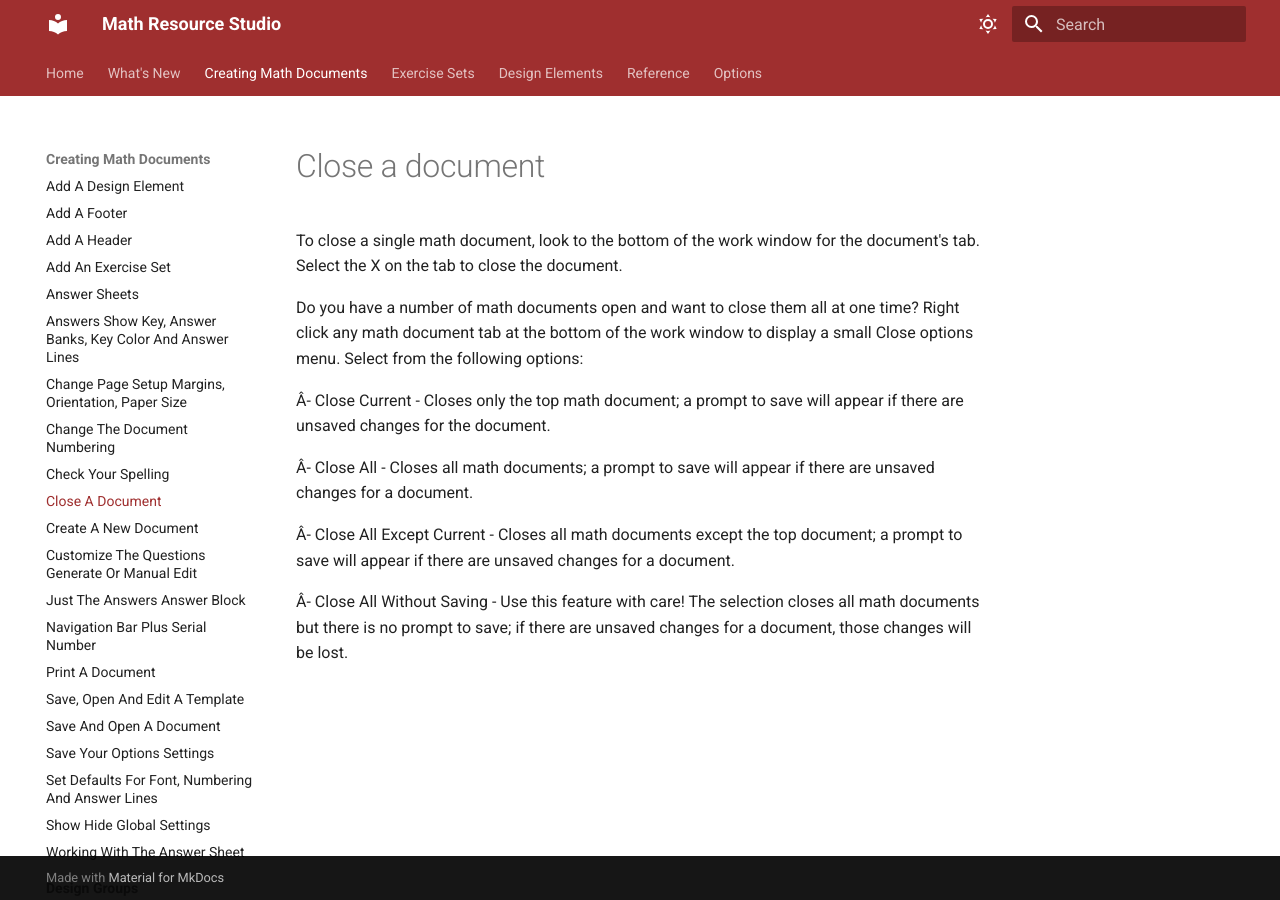
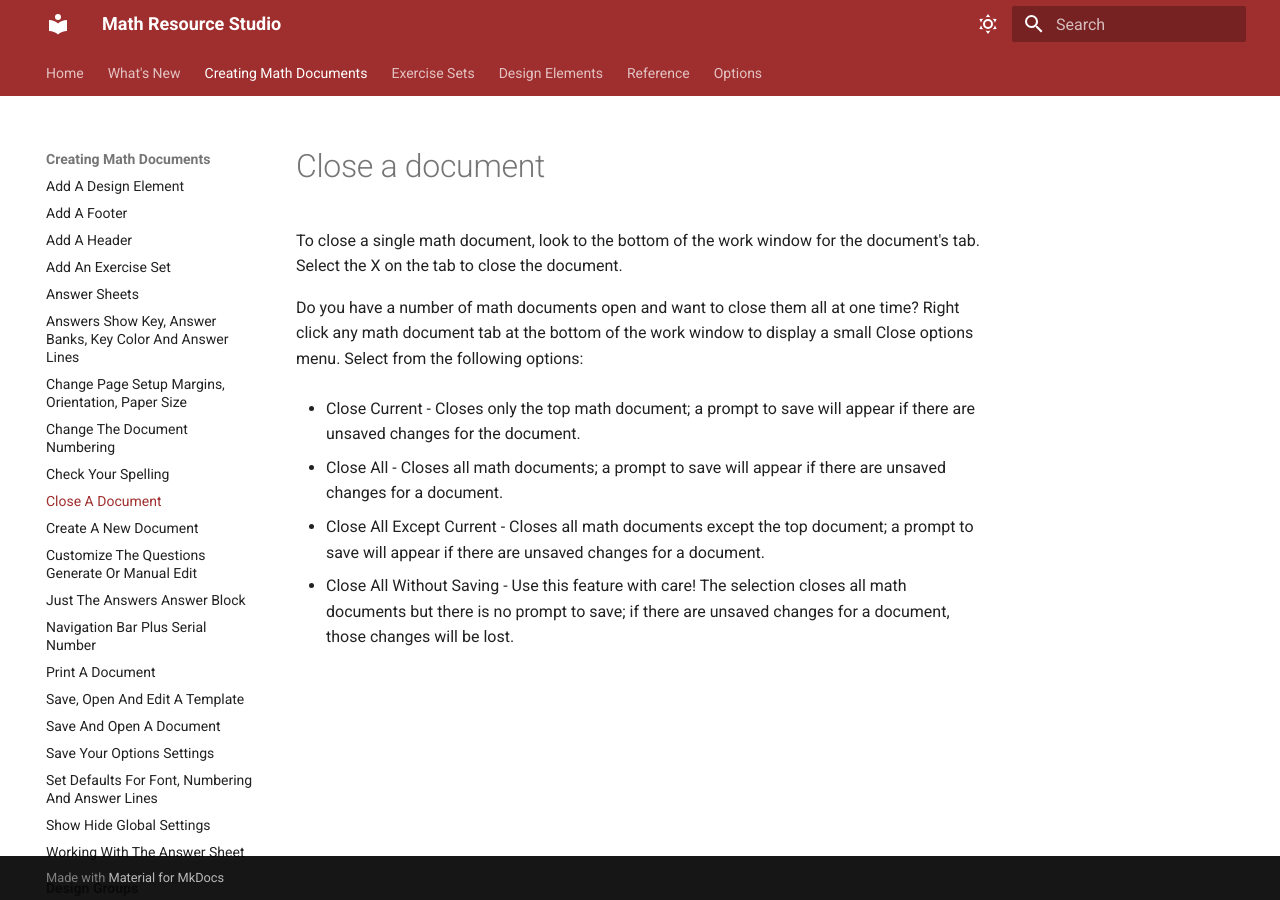
Before and after one commit to rdinch/MathResourceStudio-Help, an MkDocs documentation site: the page built from docs/creating-math-documents/close-a-document.md, in a window 1280 px wide. Built offline with MkDocs 1.6.1 and Material for MkDocs 9.7.7, drawn with Linux system fonts in a browser that asks for light colours.

Commit message:
Cleaning up chm file artifacts.

```diff
--- a/docs/creating-math-documents/close-a-document.md
+++ b/docs/creating-math-documents/close-a-document.md
@@ -9,10 +9,10 @@ To close a single math document, look to the bottom of the work window for the d
 
 Do you have a number of math documents open and want to close them all at one time? Right click any math document tab at the bottom of the work window to display a small Close options menu. Select from the following options:
 
-Â- Close Current - Closes only the top math document; a prompt to save will appear if there are unsaved changes for the document.
+- Close Current - Closes only the top math document; a prompt to save will appear if there are unsaved changes for the document.
 
-Â- Close All - Closes all math documents; a prompt to save will appear if there are unsaved changes for a document.
+- Close All - Closes all math documents; a prompt to save will appear if there are unsaved changes for a document.
 
-Â- Close All Except Current - Closes all math documents except the top document; a prompt to save will appear if there are unsaved changes for a document.
+- Close All Except Current - Closes all math documents except the top document; a prompt to save will appear if there are unsaved changes for a document.
 
-Â- Close All Without Saving - Use this feature with care! The selection closes all math documents but there is no prompt to save; if there are unsaved changes for a document, those changes will be lost.
+- Close All Without Saving - Use this feature with care! The selection closes all math documents but there is no prompt to save; if there are unsaved changes for a document, those changes will be lost.
```
Also changed, not shown: docs/creating-math-documents/document_sections/add-a-section-to-the-document.md (+4 -4 lines), docs/creating-math-documents/navigation-bar-plus-serial-number.md (+4 -4 lines), docs/design-elements/add-a-background-picture.md (+3 -3 lines), docs/reference/picture-editor.md (+3 -3 lines).
